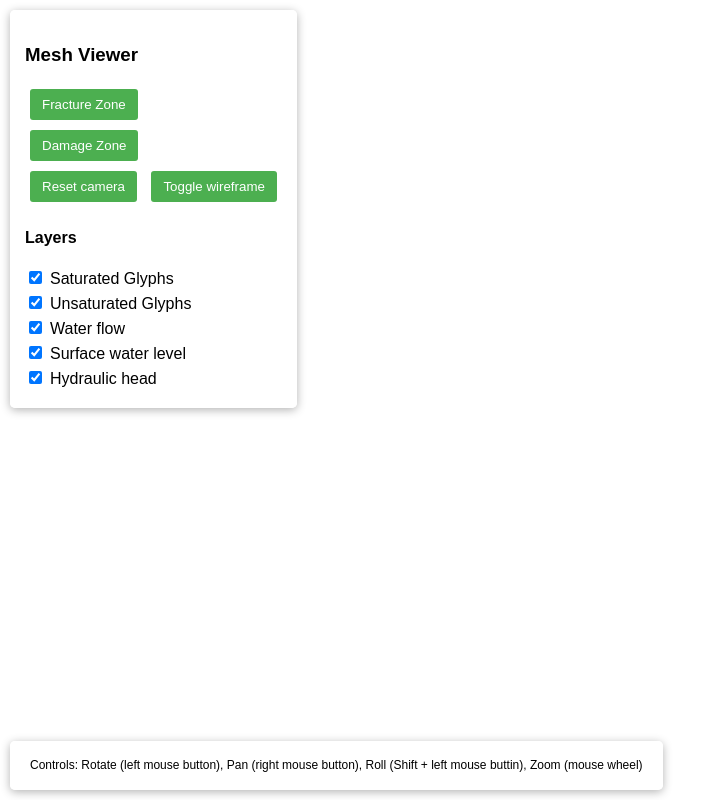
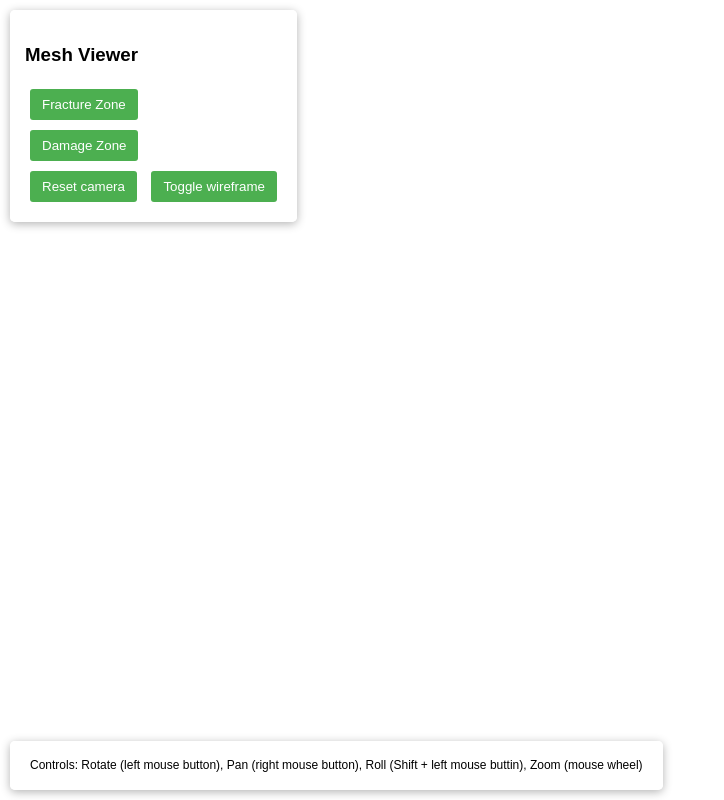
Before and after one commit to anawas/meshing, a website built with Vite: page webapp/index.html in a window 1280 px wide. Shown: the whole page, without its empty margins (0-724 px from the left). Built offline with nearby package versions, Linux system fonts and the light colour scheme; what @kitware/vtk.js would draw is missing.

Commit message:
Layer controls hidden after start.

```diff
--- a/webapp/index.html
+++ b/webapp/index.html
@@ -14,7 +14,7 @@
         <button onclick="resetCamera()">Reset camera</button>
         <button onclick="toggleWireframe()">Toggle wireframe</button>
 
-        <div id="layerControls" style="margin-top: 15px;">
+        <div id="layerControls" style="margin-top: 15px; display: none;">
             <h4>Layers</h4>
             <div id="layerCheckboxes"></div>
         </div>
```
